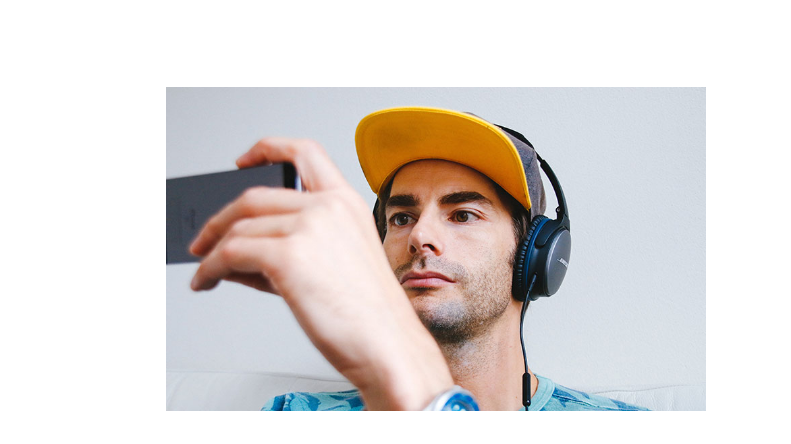
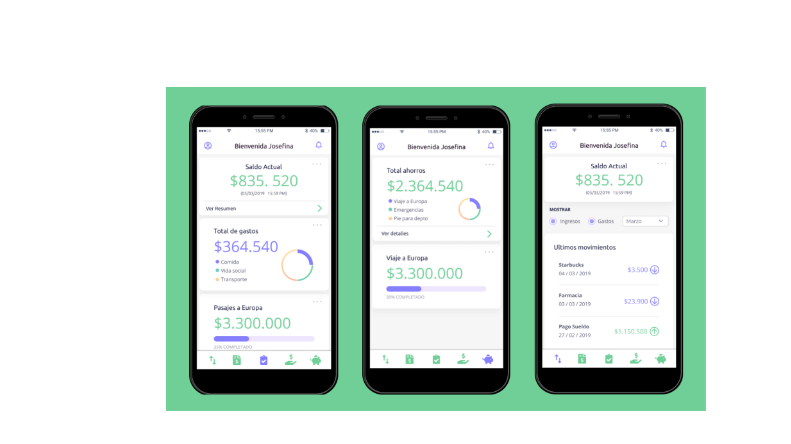
Before and after one commit to majosalazar/majosalazar, a plain HTML site: page index.html in a window 1280 px wide. Shown: the part 533-977 px from the top of the page, 489-1280 px from the left. Drawn offline with Linux system fonts and the light colour scheme.

Commit message:
comenzamos con tus finanzas

```diff
--- a/index.html
+++ b/index.html
@@ -86,7 +86,7 @@
           <div class="col-md-6" data-aos="fade-up" data-aos-delay="100">
             <a class="project animsition-link" href="finanzas.html">
               <figure>
-                <img src="images/img_2.jpg" alt="Free Template" class="img-fluid">
+                <img src="images/tus_finanzas/portada.png" alt="portada tus finanzas" class="img-fluid">
               </figure>
               <div class="project-hover">
                 <div class="project-hover-inner">
```
Also changed, not shown: images/tus_finanzas/portada.png (added).
